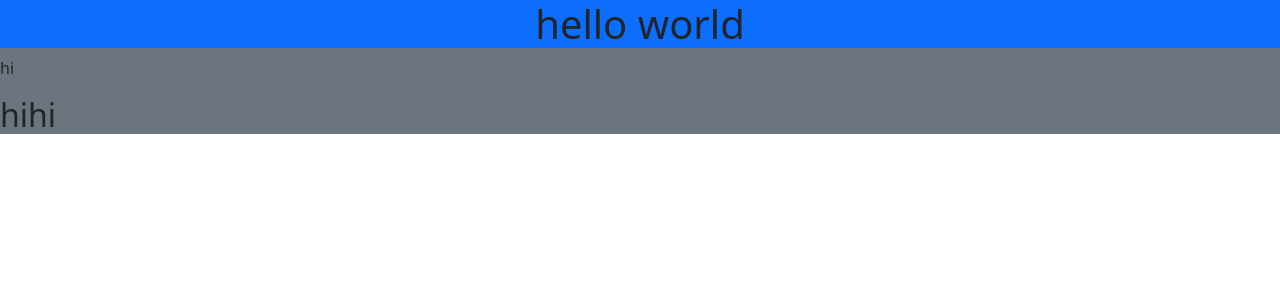
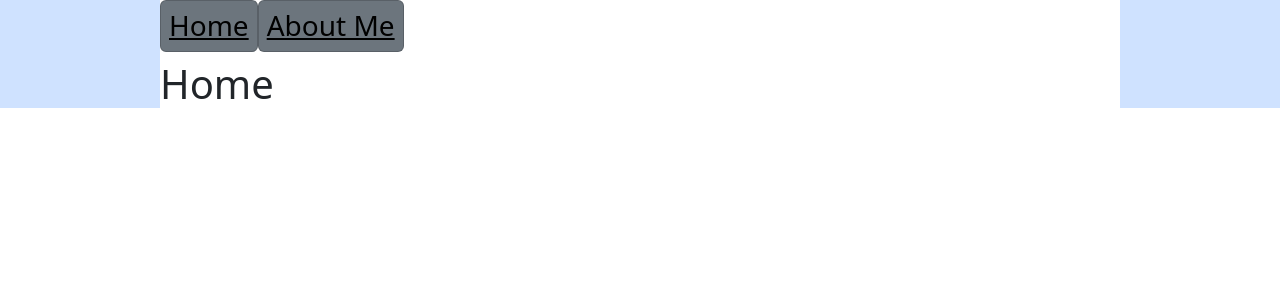
Before and after one commit to ryan-b184/reactGitPractice, a React (Create React App) app: page / in a window 1280 px wide. Shown: the top 300 px of the page. Built offline with nearby package versions, Linux system fonts and the light colour scheme.

Commit message:
added a simple nav bar and nav item using components and displayed different components based on the current nav bar clicked

```diff
--- a/src/App.js
+++ b/src/App.js
@@ -1,11 +1,32 @@
+import { NavBar } from "./NavBar";
+import Home from "./Pages/Home";
+import About from "./Pages/About";
+
+function App() {
+
+  let Comp
+
+  {/* creating a switch to display differnet pages based on
+        what nav bar option was chosen */}
+  switch (window.location.pathname) {
+    case "/":
+      Comp = Home
+      break
+    case "/about":
+      Comp = About
+      break
+  }
 
 
-function App() {
   return (
-    <div className="m-auto bg-secondary">
-      <h1 className="bg-primary text-center">hello world</h1>
-      <p>hi</p>
-      <h2>hihi</h2>
+    <div className="bg-primary-subtle">
+      <div className="w-75 m-auto bg-body">
+
+
+        <NavBar></NavBar>
+        <Comp></Comp>
+
+      </div>
     </div>
   );
 }
--- /dev/null
+++ b/src/NavBar.js
@@ -0,0 +1,12 @@
+import { NavItem } from "./NavItem"
+
+
+export function NavBar() {
+
+    return (
+        <nav className="d-flex flex-row flex justify-content-start">
+            <NavItem href="/" label="Home"></NavItem>
+            <NavItem href="about" label="About Me"></NavItem>
+        </nav>
+    )
+}
--- /dev/null
+++ b/src/NavItem.js
@@ -0,0 +1,11 @@
+
+
+export function NavItem({href, label}) {
+
+
+    return (
+        <div className="card bg-secondary h3 text-center">
+            <a className="m-2 text-black" href={href}> {label} </a>
+        </div>
+    )
+}
--- /dev/null
+++ b/src/Pages/About.js
@@ -0,0 +1,5 @@
+export default function About(){
+    return (
+        <h1>About Me</h1>
+    )
+}
--- /dev/null
+++ b/src/Pages/Home.js
@@ -0,0 +1,5 @@
+export default function Home(){
+    return (
+        <h1>Home</h1>
+    )
+}
--- a/src/index.js
+++ b/src/index.js
@@ -8,10 +8,12 @@ import 'bootstrap/dist/css/bootstrap.css';
 import "../node_modules/bootstrap/dist/js/bootstrap.min.js";
 
 
+
 const root = ReactDOM.createRoot(document.getElementById('root'));
 root.render(
   <React.StrictMode>
-    <App />
+    <App></App>
+
   </React.StrictMode>
 );
 
```
